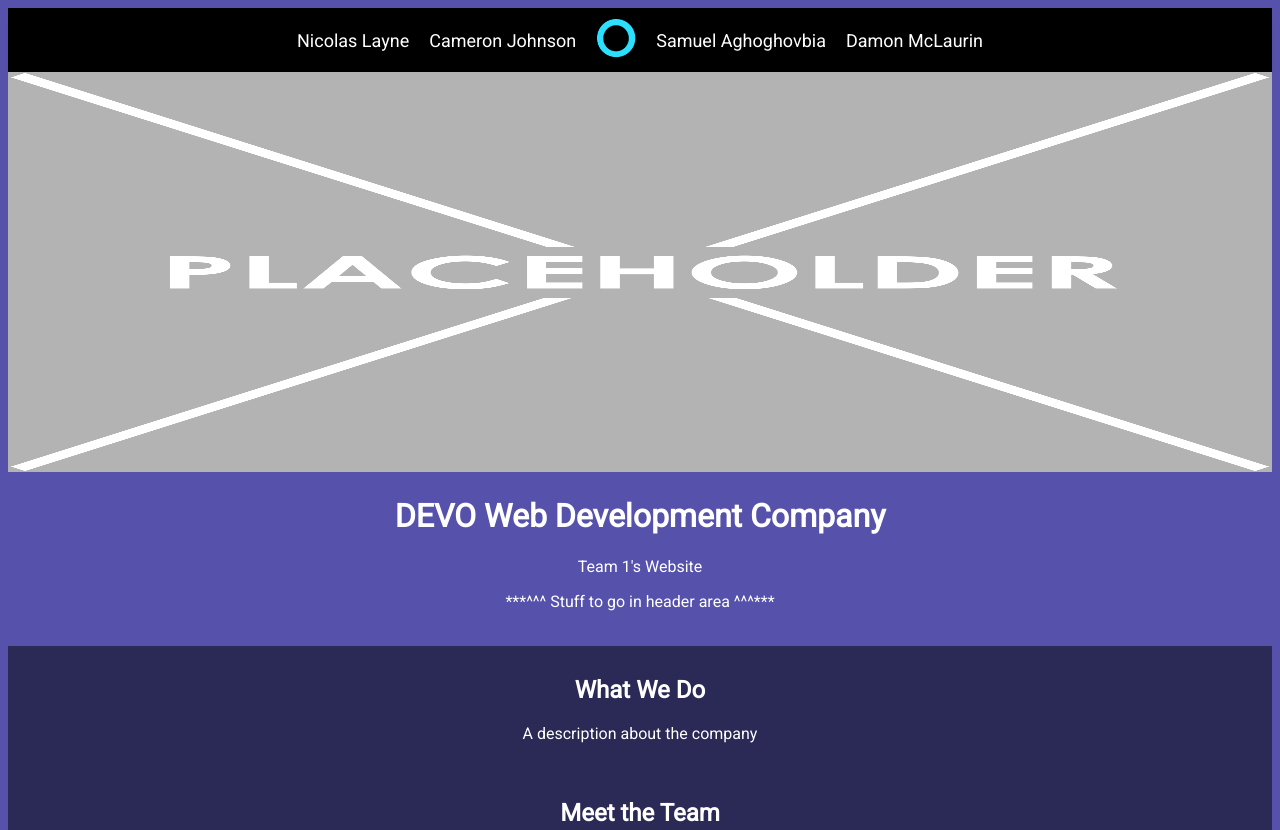
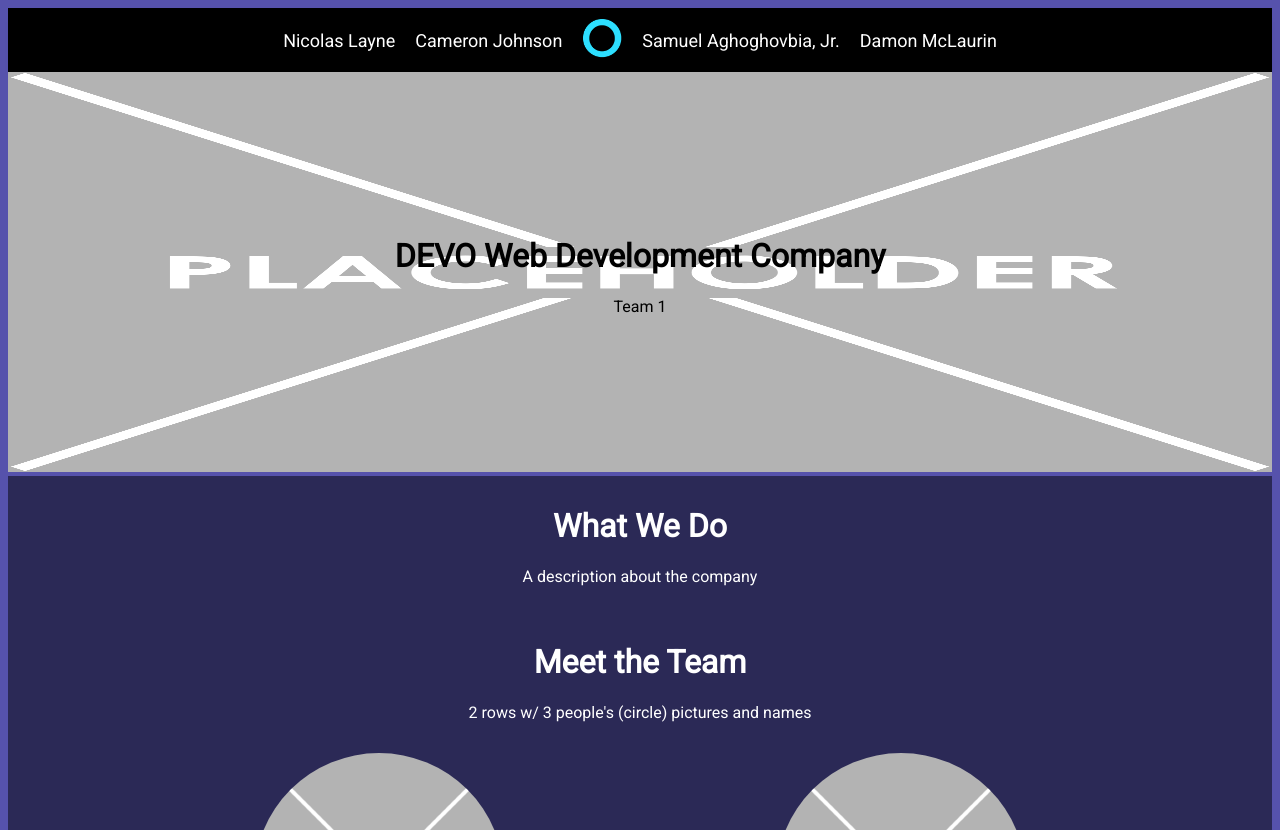
Before and after one commit to camjohn2000/camjohn2000.github.io, a plain HTML site: page index.html in a window 1280 px wide. Shown: the top 830 px of the page. Drawn offline with Linux system fonts and the light colour scheme.

Commit message:
Final update for today.

```diff
--- a/index.html
+++ b/index.html
@@ -15,26 +15,26 @@
 			<li><a href="nicsPage.html">Nicolas Layne</a></li>
 			<li><a href="cameronsPage.html">Cameron Johnson</a></li>
 			<li><a href="index.html"><img src="resources/images/devoLogo.png" height="40" alt="Devo Logo"></a></li>
-			<li><a href="samuelsPage.html">Samuel Aghoghovbia</a></li>
+			<li><a href="samuelsPage.html">Samuel Aghoghovbia, Jr.</a></li>
 			<li><a href="damonsPage.html">Damon McLaurin</a></li>
 		</ul>
 	</nav>
 
 	<header>
 		<img src="resources/images/placeholderIMG.png" height="400" width="100%" alt="Header background image">
-		<h1>DEVO Web Development Company</h1>
-		<p>Team 1's Website</p>
-		<p>***^^^ Stuff to go in header area ^^^***</p>
-		<br>
+		<div id="headerText">
+			<h1 style="color: black">DEVO Web Development Company</h1>
+			<p style="color: black">Team 1</p>
+		</div>
 	</header>
 
 	<div id="aboutUs">
-		<h2>What We Do</h2>
+		<h1>What We Do</h1>
 		<p>A description about the company</p>
 	</div>
 
 	<div id="theTeam">
-		<h2>Meet the Team</h2>
+		<h1>Meet the Team</h1>
 		<p>2 rows w/ 3 people's (circle) pictures and names</p>
 
 		<div id="teamBox">
@@ -57,7 +57,7 @@
 			<a href="samuelsPage.html">
 				<div class="teamGroup">
 					<img class="teamMemberPic" src="resources/images/placeholderIMG.png" height="250" width="250" alt="Team member photo">
-					<h3>Samuel Aghoghovbia</h3>
+					<h3>Samuel Aghoghovbia, Jr.</h3>
 					<h4>Software Engineer</h4>
 					<p>A description of this team member</p>
 				</div>
@@ -74,15 +74,17 @@
 	</div>
 
 	<div id="testimonials">
-		<h2>Testimonials</h2>
+		<h1>Testimonials</h1>
 		<p>People and their reviews of our work -> include star/number ratings</p>
 		<p>Slideshow type thing with arrows on both sides to click between reviews</p>
+
+
 	</div>
 
 	<div id="busInquiries">
 
 		<form action="https://formspree.io/xzbabkny" method="POST">
-			<h2>Business Inquiries</h2>
+			<h1>Business Inquiries</h1>
 			<p>Fill out and submit the form with any questions or business inquiries
 				and we'll get back to you within 1-2 business days
 			</p>
--- a/stylesheets/indexStylesheet.css
+++ b/stylesheets/indexStylesheet.css
@@ -44,7 +44,15 @@ header {
 	margin-right: auto;
 	margin-left: auto;
 	text-align: center;
+	position: relative;
 }
+
+#headerText {
+	position: absolute;
+	top: 50%;
+	left: 50%;
+	transform: translate(-50%, -50%);
+  }
 
 #aboutUs {
 	background-color: #2b2956;
```
